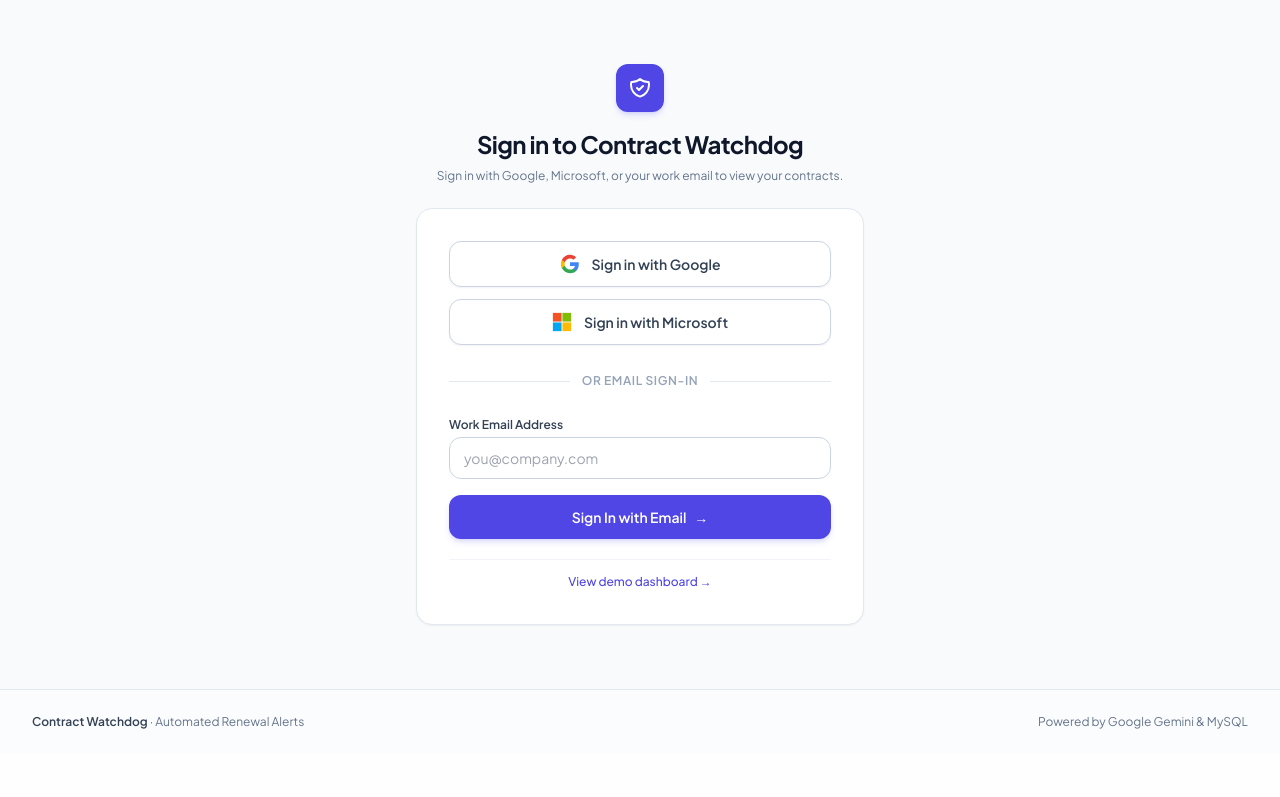
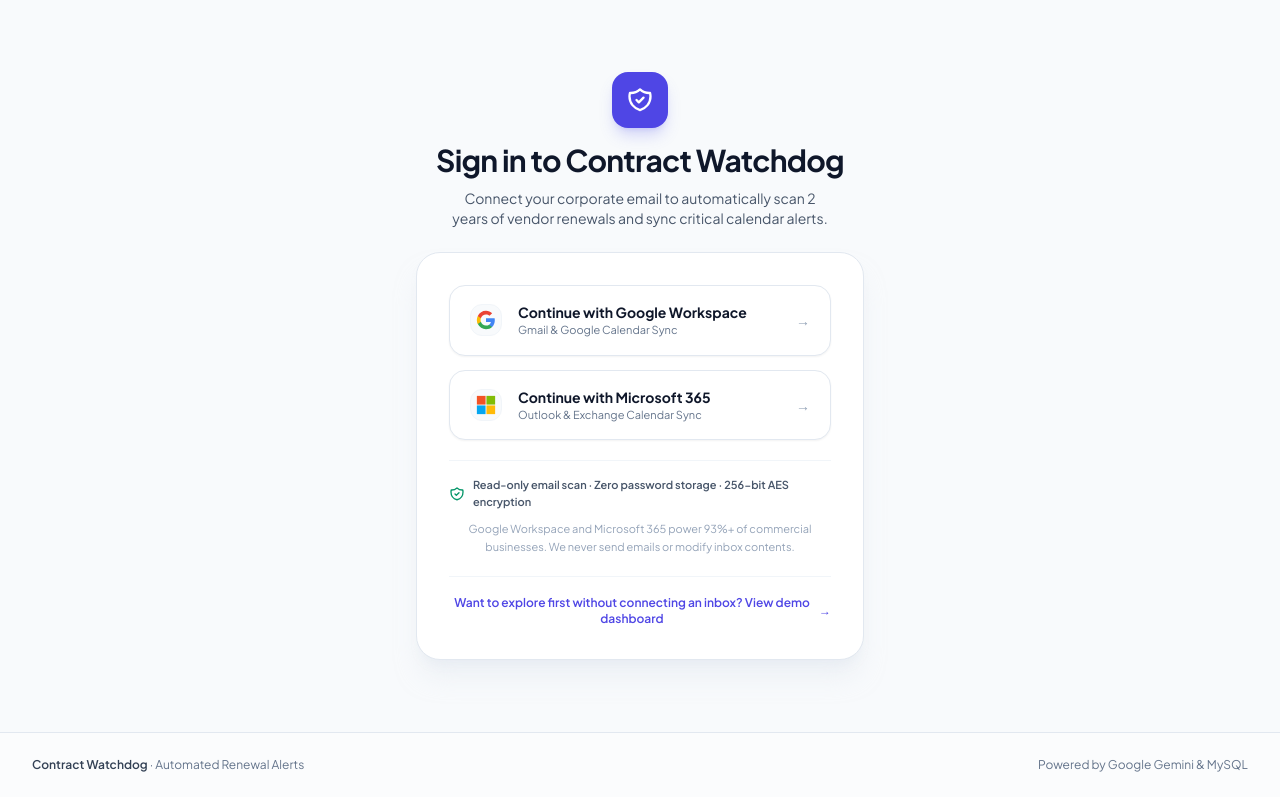
Before and after one commit to dsp304/flask, a Flask app: page /auth/login in a window 1280 px wide. Shown: the part 57-854 px from the top of the page. Before the commit the page ends 786 px from the top, so only its background shows below. Run offline with Flask 3, Linux system fonts and the light colour scheme; some libraries are stand-ins or nearby versions.

Commit message:
feat: cut email form and transition to strictly OAuth-only (Google Workspace & Microsoft 365) with calendar write access

```diff
--- a/app.py
+++ b/app.py
@@ -368,51 +368,21 @@ def landing_logistics():
 # ---------------------------------------------------------------------------
 # Task 7 Authentication & Multi-Email Session Routes
 # ---------------------------------------------------------------------------
-@app.route("/auth/login", methods=["GET", "POST"])
+# Authentication Routes (OAuth-Only: Google Workspace & Microsoft 365)
+# ---------------------------------------------------------------------------
+@app.route("/auth/login", methods=["GET"])
 def auth_login():
     """
-    Unified OAuth & Work Email Sign-In Entry Point.
+    Strict OAuth Sign-In Entry Point (Google Workspace & Microsoft 365).
     Accepts vertical query parameter from 'Start Free Contract Review' or 'Sign-in'.
     """
-    vertical_id = (request.args.get("vertical") or request.form.get("vertical") or "general_b2b").strip()
+    vertical_id = (request.args.get("vertical") or "general_b2b").strip()
     if vertical_id not in VERTICAL_CONFIGS:
         vertical_id = "general_b2b"
 
     # If already logged in, redirect directly to dashboard
-    if session.get("user_email") and request.method == "GET":
+    if session.get("user_email"):
         return redirect(url_for("dashboard"))
-
-    if request.method == "POST":
-        email = (request.form.get("email") or "").strip().lower()
-        if not email or "@" not in email or "." not in email:
-            flash("Please enter a valid work email address.", "error")
-            return redirect(url_for("auth_login", vertical=vertical_id))
-
-        session["user_email"] = email
-        logger.info(f"User authenticated with work email: {email}")
-
-        # Check if user has completed initial profile setup
-        profile = get_user_profile(email)
-        if not profile or not profile.get("full_name"):
-            session["user_name"] = email.split("@")[0]
-            flash("Welcome! Please complete your profile to continue.", "info")
-            return redirect(url_for("user_profile", setup="1", vertical=vertical_id))
-
-        session["user_name"] = profile.get("full_name") or email.split("@")[0]
-        session["full_name"] = profile.get("full_name")
-
-        # Check existing workspaces; if user has workspaces, show the dashboard with the workspace
-        # associated with the login email address by default.
-        # Otherwise, ask the user to setup a new workspace.
-        workspaces = get_user_workspaces(email)
-        if not workspaces:
-            flash("Welcome! Please set up your first workspace to start monitoring contracts.", "info")
-            return redirect(url_for("onboarding", vertical=vertical_id))
-
-        primary_workspace_id = workspaces[0]["id"]
-        session["active_workspace_id"] = primary_workspace_id
-        flash(f"Signed in successfully as {email}.", "success")
-        return redirect(url_for("dashboard", workspace_id=primary_workspace_id))
 
     return render_template(
         "auth_login.html",
@@ -427,13 +397,14 @@ def auth_google():
     """
     Initiate Google Workspace OAuth flow.
     Supports live Google OAuth credentials when configured, with simulated dev fallback.
+    Requests both Gmail read-only access and Calendar write access.
     """
     vertical_id = (request.args.get("vertical") or "general_b2b").strip()
     google_client_id = os.environ.get("GOOGLE_CLIENT_ID")
 
     if google_client_id:
         redirect_uri = url_for("auth_callback", provider="google", _external=True)
-        scope = "openid email profile https://www.googleapis.com/auth/gmail.readonly"
+        scope = "openid email profile https://www.googleapis.com/auth/gmail.readonly https://www.googleapis.com/auth/calendar.events"
         auth_url = (
             f"https://accounts.google.com/o/oauth2/v2/auth?"
             f"client_id={google_client_id}&"
@@ -474,13 +445,14 @@ def auth_microsoft():
     """
     Initiate Microsoft Entra ID / M365 OAuth flow.
     Supports live Microsoft OAuth credentials when configured, with simulated dev fallback.
+    Requests both Mail.Read and Calendars.ReadWrite access.
     """
     vertical_id = (request.args.get("vertical") or "general_b2b").strip()
     ms_client_id = os.environ.get("MICROSOFT_CLIENT_ID")
 
     if ms_client_id:
         redirect_uri = url_for("auth_callback", provider="microsoft", _external=True)
-        scope = "openid email profile Mail.Read offline_access"
+        scope = "openid email profile Mail.Read Calendars.ReadWrite offline_access"
         auth_url = (
             f"https://login.microsoftonline.com/common/oauth2/v2.0/authorize?"
             f"client_id={ms_client_id}&"
@@ -569,7 +541,48 @@ def auth_callback(provider: str = "google"):
                         full_name = user_info.get("name")
             except Exception as oauth_err:
                 logger.error(f"Error during Google OAuth token exchange: {oauth_err}")
-                flash("Google sign-in could not be completed. You can sign in directly with your email below.", "error")
+                flash("Google sign-in could not be completed. Please try again.", "error")
+                return redirect(url_for("auth_login", vertical=vertical_id))
+
+    # Handle live Microsoft OAuth token exchange if code & credentials exist
+    if provider == "microsoft" and code:
+        client_id = os.environ.get("MICROSOFT_CLIENT_ID")
+        client_secret = os.environ.get("MICROSOFT_CLIENT_SECRET")
+        if client_id and client_secret:
+            try:
+                redirect_uri = url_for("auth_callback", provider="microsoft", _external=True)
+                token_data = urllib.parse.urlencode({
+                    "code": code,
+                    "client_id": client_id,
+                    "client_secret": client_secret,
+                    "redirect_uri": redirect_uri,
+                    "grant_type": "authorization_code"
+                }).encode("utf-8")
+                token_req = urllib.request.Request(
+                    "https://login.microsoftonline.com/common/oauth2/v2.0/token",
+                    data=token_data,
+                    headers={"Content-Type": "application/x-www-form-urlencoded"}
+                )
+                with urllib.request.urlopen(token_req, timeout=10) as resp:
+                    tokens = json.loads(resp.read().decode("utf-8"))
+                    access_token = tokens.get("access_token")
+                    refresh_token = tokens.get("refresh_token")
+                    expires_in = tokens.get("expires_in", 3600)
+                    token_expiry = datetime.now(timezone.utc) + timedelta(seconds=expires_in)
+
+                # Fetch real email & name from Microsoft Graph
+                if access_token:
+                    user_req = urllib.request.Request(
+                        "https://graph.microsoft.com/v1.0/me",
+                        headers={"Authorization": f"Bearer {access_token}"}
+                    )
+                    with urllib.request.urlopen(user_req, timeout=10) as uresp:
+                        user_info = json.loads(uresp.read().decode("utf-8"))
+                        email = (user_info.get("mail") or user_info.get("userPrincipalName") or "").strip().lower()
+                        full_name = user_info.get("displayName")
+            except Exception as oauth_err:
+                logger.error(f"Error during Microsoft OAuth token exchange: {oauth_err}")
+                flash("Microsoft sign-in could not be completed. Please try again.", "error")
                 return redirect(url_for("auth_login", vertical=vertical_id))
 
     if not email:
@@ -599,6 +612,11 @@ def auth_callback(provider: str = "google"):
     # If real tokens were obtained, persist into oauth_connections for the workspace
     if access_token:
         try:
+            scopes = (
+                "https://www.googleapis.com/auth/gmail.readonly https://www.googleapis.com/auth/calendar.events"
+                if provider == "google"
+                else "Mail.Read Calendars.ReadWrite"
+            )
             save_oauth_connection(
                 workspace_id=primary_workspace_id,
                 provider=provider,
@@ -606,7 +624,7 @@ def auth_callback(provider: str = "google"):
                 access_token=access_token,
                 refresh_token=refresh_token,
                 token_expiry=token_expiry,
-                scopes="https://www.googleapis.com/auth/gmail.readonly"
+                scopes=scopes
             )
         except Exception as conn_err:
             logger.warning(f"Failed to persist OAuth connection: {conn_err}")
--- a/templates/auth_login.html
+++ b/templates/auth_login.html
@@ -3,91 +3,97 @@
 {% block title %}Sign-in · Contract Renewal Watchdog{% endblock %}
 
 {% block content %}
-<div class="min-h-[70vh] flex items-center justify-center py-8">
+<div class="min-h-[72vh] flex items-center justify-center py-10 px-4 sm:px-6">
   <div class="max-w-md w-full mx-auto space-y-6">
 
     <!-- Header Card -->
-    <div class="text-center space-y-2">
-      <div class="inline-flex w-12 h-12 rounded-xl bg-indigo-600 items-center justify-center text-white shadow-md shadow-indigo-500/20 mb-2">
-        <svg class="w-6 h-6" fill="none" viewBox="0 0 24 24" stroke="currentColor">
+    <div class="text-center space-y-2.5">
+      <div class="inline-flex w-14 h-14 rounded-2xl bg-indigo-600 items-center justify-center text-white shadow-lg shadow-indigo-500/25 mb-1">
+        <svg class="w-7 h-7" fill="none" viewBox="0 0 24 24" stroke="currentColor">
           <path stroke-linecap="round" stroke-linejoin="round" stroke-width="2" d="M9 12l2 2 4-4m5.618-4.016A11.955 11.955 0 0112 2.944a11.955 11.955 0 01-8.618 3.04A12.02 12.02 0 003 9c0 5.591 3.824 10.29 9 11.622 5.176-1.332 9-6.03 9-11.622 0-1.042-.133-2.052-.382-3.016z" />
         </svg>
       </div>
-      <h1 class="text-2xl font-bold tracking-tight text-slate-900 dark:text-white">
+      <h1 class="text-2xl sm:text-3xl font-extrabold tracking-tight text-slate-900 dark:text-white">
         Sign in to Contract Watchdog
       </h1>
-      <p class="text-xs text-slate-500 dark:text-slate-400">
-        Sign in with Google, Microsoft, or your work email to view your contracts.
+      <p class="text-xs sm:text-sm text-slate-600 dark:text-slate-400 max-w-sm mx-auto">
+        Connect your corporate email to automatically scan 2 years of vendor renewals and sync critical calendar alerts.
       </p>
     </div>
 
-    <!-- Login Container -->
-    <div class="bg-white dark:bg-slate-900 border border-slate-200 dark:border-slate-800 rounded-2xl p-6 sm:p-8 shadow-sm space-y-5">
+    <!-- Login Container: Strict OAuth-Only -->
+    <div class="bg-white dark:bg-slate-900 border border-slate-200 dark:border-slate-800 rounded-3xl p-6 sm:p-8 shadow-xl shadow-slate-200/50 dark:shadow-none space-y-5">
 
-      <!-- OAuth Providers -->
-      <div class="space-y-3">
-        <!-- Google OAuth -->
+      <div class="space-y-3.5">
+        <!-- Google Workspace OAuth Button -->
         <a
           href="/auth/google?vertical={{ vertical_id }}"
-          class="w-full flex items-center justify-center space-x-3 px-4 py-3 rounded-xl border border-slate-300 dark:border-slate-700 bg-white dark:bg-slate-800 hover:bg-slate-50 dark:hover:bg-slate-750 text-slate-700 dark:text-slate-200 text-sm font-semibold transition shadow-sm">
+          class="group w-full flex items-center justify-between px-5 py-4 rounded-2xl border border-slate-200 dark:border-slate-700 bg-white dark:bg-slate-800 hover:bg-indigo-50/50 dark:hover:bg-slate-750 hover:border-indigo-300 dark:hover:border-indigo-700 transition shadow-sm">
+          <div class="flex items-center space-x-4">
+            <div class="w-8 h-8 rounded-xl bg-slate-50 dark:bg-slate-900 flex items-center justify-center shrink-0 border border-slate-100 dark:border-slate-800">
               <svg class="w-5 h-5" viewBox="0 0 24 24">
                 <path fill="#4285F4" d="M22.56 12.25c0-.78-.07-1.53-.2-2.25H12v4.26h5.92c-.26 1.37-1.04 2.53-2.21 3.31v2.77h3.57c2.08-1.92 3.28-4.74 3.28-8.09z" />
                 <path fill="#34A853" d="M12 23c2.97 0 5.46-.98 7.28-2.66l-3.57-2.77c-.98.66-2.23 1.06-3.71 1.06-2.86 0-5.29-1.93-6.16-4.53H2.18v2.84C3.99 20.53 7.7 23 12 23z" />
                 <path fill="#FBBC05" d="M5.84 14.09c-.22-.66-.35-1.36-.35-2.09s.13-1.43.35-2.09V7.06H2.18C1.43 8.55 1 10.22 1 12s.43 3.45 1.18 4.94l2.85-2.22.81-.63z" />
                 <path fill="#EA4335" d="M12 5.38c1.62 0 3.06.56 4.21 1.64l3.15-3.15C17.45 2.09 14.97 1 12 1 7.7 1 3.99 3.47 2.18 7.06l3.66 2.84c.87-2.6 3.3-4.52 6.16-4.52z" />
               </svg>
-          <span>Sign in with Google</span>
+            </div>
+            <div class="text-left">
+              <div class="text-sm font-bold text-slate-900 dark:text-white group-hover:text-indigo-600 dark:group-hover:text-indigo-400 transition">
+                Continue with Google Workspace
+              </div>
+              <div class="text-[11px] text-slate-500 dark:text-slate-400">
+                Gmail & Google Calendar Sync
+              </div>
+            </div>
+          </div>
+          <span class="text-slate-400 group-hover:text-indigo-600 dark:group-hover:text-indigo-400 text-sm font-semibold transition">&rarr;</span>
         </a>
 
-        <!-- Microsoft OAuth -->
+        <!-- Microsoft 365 OAuth Button -->
         <a
           href="/auth/microsoft?vertical={{ vertical_id }}"
-          class="w-full flex items-center justify-center space-x-3 px-4 py-3 rounded-xl border border-slate-300 dark:border-slate-700 bg-white dark:bg-slate-800 hover:bg-slate-50 dark:hover:bg-slate-750 text-slate-700 dark:text-slate-200 text-sm font-semibold transition shadow-sm">
+          class="group w-full flex items-center justify-between px-5 py-4 rounded-2xl border border-slate-200 dark:border-slate-700 bg-white dark:bg-slate-800 hover:bg-indigo-50/50 dark:hover:bg-slate-750 hover:border-indigo-300 dark:hover:border-indigo-700 transition shadow-sm">
+          <div class="flex items-center space-x-4">
+            <div class="w-8 h-8 rounded-xl bg-slate-50 dark:bg-slate-900 flex items-center justify-center shrink-0 border border-slate-100 dark:border-slate-800">
               <svg class="w-5 h-5" viewBox="0 0 23 23">
                 <path fill="#f35325" d="M1 1h10v10H1z"/>
                 <path fill="#81bc06" d="M12 1h10v10H12z"/>
                 <path fill="#05a6f0" d="M1 12h10v10H1z"/>
                 <path fill="#ffba08" d="M12 12h10v10H12z"/>
               </svg>
-          <span>Sign in with Microsoft</span>
+            </div>
+            <div class="text-left">
+              <div class="text-sm font-bold text-slate-900 dark:text-white group-hover:text-indigo-600 dark:group-hover:text-indigo-400 transition">
+                Continue with Microsoft 365
+              </div>
+              <div class="text-[11px] text-slate-500 dark:text-slate-400">
+                Outlook & Exchange Calendar Sync
+              </div>
+            </div>
+          </div>
+          <span class="text-slate-400 group-hover:text-indigo-600 dark:group-hover:text-indigo-400 text-sm font-semibold transition">&rarr;</span>
         </a>
       </div>
 
-      <!-- Divider -->
-      <div class="relative flex py-2 items-center">
-        <div class="flex-grow border-t border-slate-200 dark:border-slate-800"></div>
-        <span class="flex-shrink mx-3 text-xs uppercase tracking-wider text-slate-400 font-semibold">Or Email Sign-In</span>
-        <div class="flex-grow border-t border-slate-200 dark:border-slate-800"></div>
+      <!-- Trust & Security Callout -->
+      <div class="pt-4 border-t border-slate-100 dark:border-slate-800 space-y-2.5">
+        <div class="flex items-center justify-center space-x-2 text-[11px] font-semibold text-slate-600 dark:text-slate-300">
+          <svg class="w-4 h-4 text-emerald-600 shrink-0" fill="none" viewBox="0 0 24 24" stroke="currentColor">
+            <path stroke-linecap="round" stroke-linejoin="round" stroke-width="2" d="M9 12l2 2 4-4m5.618-4.016A11.955 11.955 0 0112 2.944a11.955 11.955 0 01-8.618 3.04A12.02 12.02 0 003 9c0 5.591 3.824 10.29 9 11.622 5.176-1.332 9-6.03 9-11.622 0-1.042-.133-2.052-.382-3.016z" />
+          </svg>
+          <span>Read-only email scan · Zero password storage · 256-bit AES encryption</span>
+        </div>
+        <p class="text-[11px] text-center text-slate-400 leading-relaxed">
+          Google Workspace and Microsoft 365 power 93%+ of commercial businesses. We never send emails or modify inbox contents.
+        </p>
       </div>
 
-      <!-- Direct Email Sign-In / Fast Access Form -->
-      <form method="POST" action="/auth/login" class="space-y-4">
-        <input type="hidden" name="vertical" value="{{ vertical_id }}">
-        <div>
-          <label for="email" class="block text-xs font-semibold text-slate-700 dark:text-slate-300 mb-1">
-            Work Email Address
-          </label>
-          <input
-            type="email"
-            id="email"
-            name="email"
-            required
-            placeholder="you@company.com"
-            class="w-full text-sm px-3.5 py-2.5 bg-white dark:bg-slate-800 border border-slate-300 dark:border-slate-700 rounded-xl focus:ring-2 focus:ring-indigo-500 focus:outline-none text-slate-900 dark:text-white">
-        </div>
-
-        <button
-          type="submit"
-          class="w-full py-3 bg-indigo-600 hover:bg-indigo-700 text-white font-semibold text-sm rounded-xl shadow-md shadow-indigo-500/20 transition flex items-center justify-center space-x-2">
-          <span>Sign In with Email</span>
+      <!-- Interactive Demo Option -->
+      <div class="pt-3 text-center border-t border-slate-100 dark:border-slate-800">
+        <a href="/demo" class="text-xs font-semibold text-indigo-600 dark:text-indigo-400 hover:underline inline-flex items-center space-x-1">
+          <span>Want to explore first without connecting an inbox? View demo dashboard</span>
           <span>&rarr;</span>
-        </button>
-      </form>
-
-      <!-- Quick Demo Access Link -->
-      <div class="pt-2 text-center border-t border-slate-100 dark:border-slate-800">
-        <a href="/demo" class="text-xs text-indigo-600 dark:text-indigo-400 hover:underline font-medium">
-          View demo dashboard &rarr;
         </a>
       </div>
 
```
Also changed, not shown: calendar_service.py (+44 -0 lines). Lines whose indentation alone changed are shown as unchanged.
